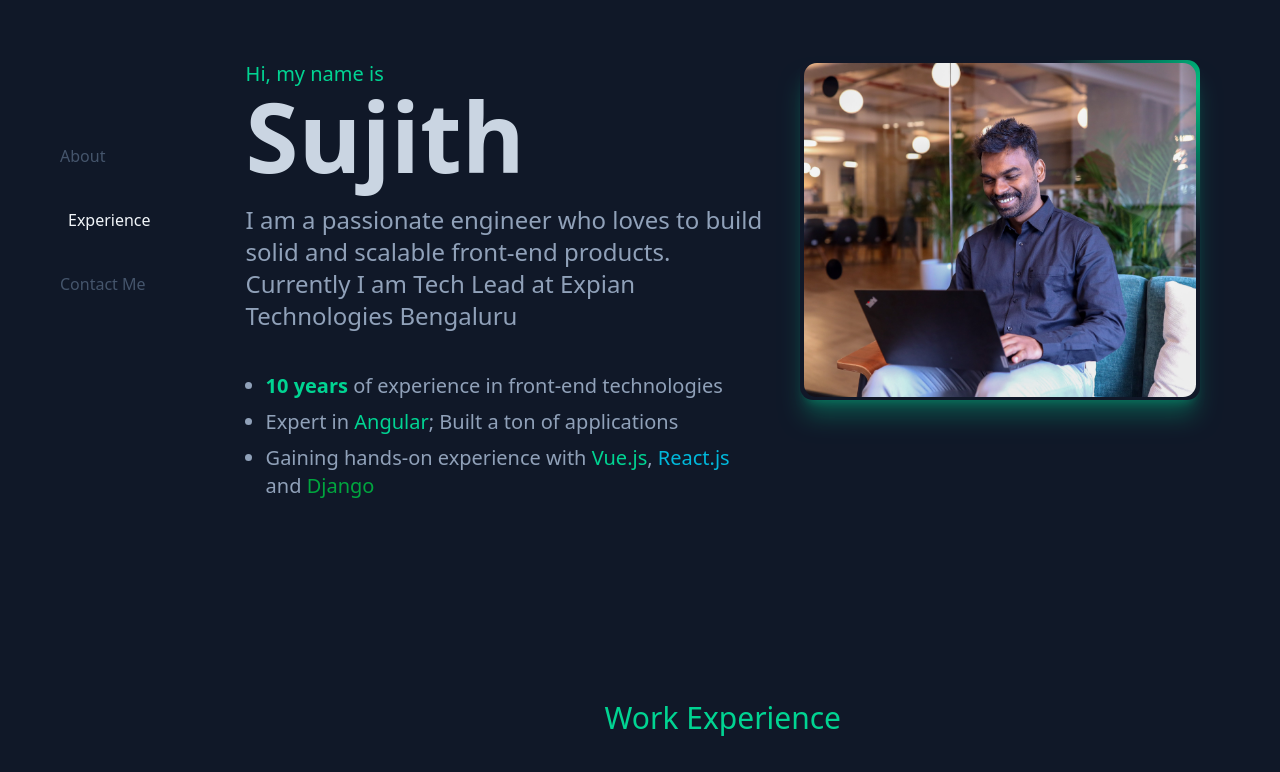
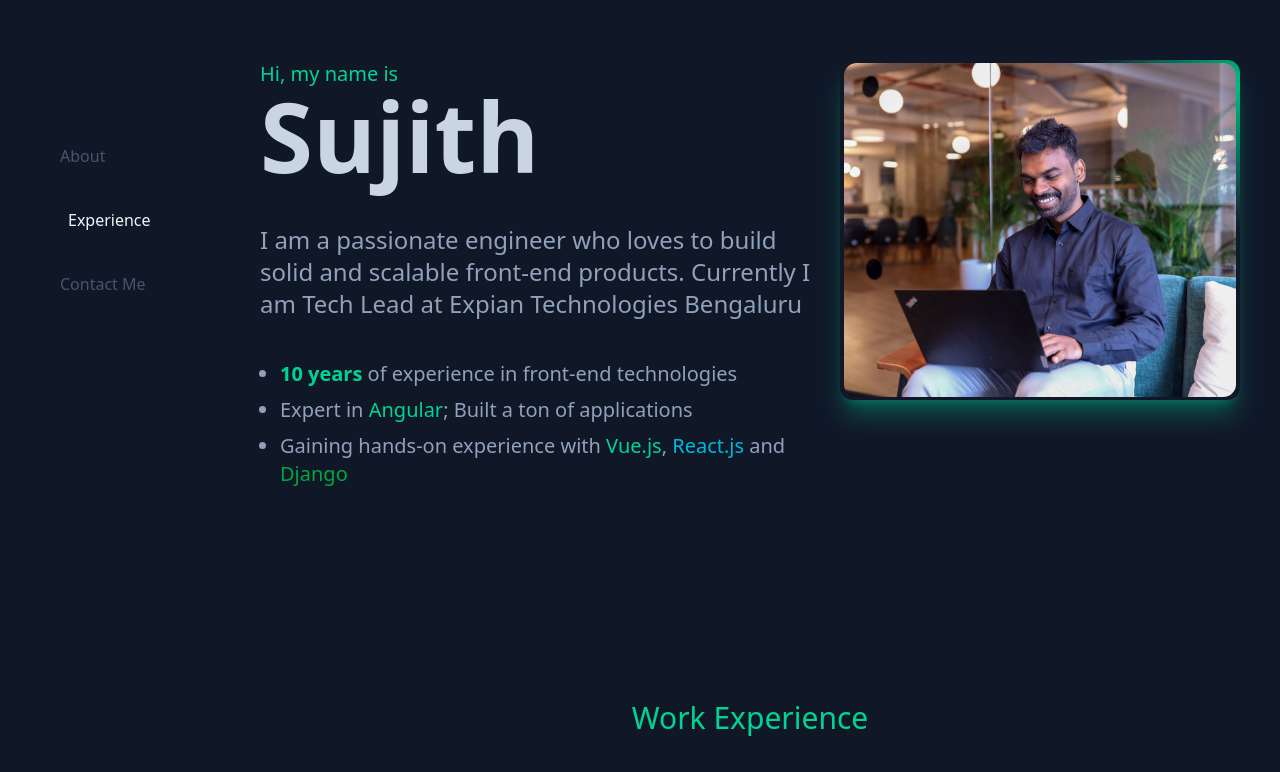
Before and after one commit to sujithsavithryma/Portfolio, a Vue app: page / in a window 1280 px wide. Shown: the part 180-952 px from the top of the page. Built offline with nearby package versions, Linux system fonts and the light colour scheme; some icons are missing.

Commit message:
Style updated

```diff
--- a/src/App.vue
+++ b/src/App.vue
@@ -4,12 +4,13 @@ import Main from './components/Main.vue'
 </script>
 
 <template>
- <div class="mx-auto min-h-screen max-w-[2000px]">
-    <div class="flex-col gap-0
+  <!-- flex-col gap-0
       lg:flex lg:flex-row lg:gap-10
       xl:flex xl:flex-row xl:gap-15
       2xl:flex 2xl:flex-row 2xl:gap-40
-      lg:px-10 2xl:px-40 ">
+      lg:px-10 2xl:px-40  -->
+ <div class="mx-auto min-h-screen max-w-[2000px]">
+    <div class="lg:px-10 2xl:px-40 grid lg:grid-cols-[220px_1fr] 2xl:grid-cols-[300px_1fr]">
       <Header />
       <Main />
     </div>
--- a/src/components/About.vue
+++ b/src/components/About.vue
@@ -14,39 +14,55 @@ for (let i = 1; i < 6; i++) {
             showImage.value = true;
             emit('loaded')
         }
-    }, 100 * i);
+    }, 450 * i);
 }
 
 
 </script>
 <template>
-    <section class="section flex flex-col
-        py-10 px-10 items-center gap-8 lg:items-start lg:py-60 lg:flex-row lg:h-screen">
-        <div class="flex justify-center lg:justify-start min-w-full lg:min-w-[400px]">
+    <!-- flex flex-col
+        py-10 px-10 items-center gap-8 lg:items-start lg:py-60 lg:flex-row lg:h-screen -->
+    <section class="section py-10 px-10 lg:px-0 gap-8 lg:py-60 lg:h-screen lg:w-full">
+        <div class="h-full grid grid-cols-[1fr, 1fr] lg:grid-cols-[1fr_400px] lg:min-w-46 gap-5">
+            <div class="flex justify-center lg:justify-start">
 
                 <TransitionGroup name="fade" tag="div">
                     <div class="fade-in-items" v-for="item in arr" :key="item">
-                    <h4 v-if="item === 1" class="text-emerald-400 text-xl text-center lg:text-left">Hi, my name is</h4>
-                    <h1 v-if="item === 2" class="text-8xl font-bold text-slate-300 mb-5 text-center lg:text-left">Sujith</h1>
+                        <h4 v-if="item === 1" class="text-emerald-400 text-xl text-center lg:text-left">Hi, my name is
+                        </h4>
+                        <h1 v-if="item === 2" class="text-8xl font-bold text-slate-300 mb-10 text-center lg:text-left">
+                            Sujith
+                        </h1>
                         <!-- <h2 v-if="item === 3" class="text-2xl font-normal text-slate-300 mb-10">Front-end Engineer</h2> -->
-                    <p v-if="item === 4" class="text-2xl mb-10 text-center lg:text-left">I am a passionate engineer who loves to build solid and
+                        <p v-if="item === 4" class="text-2xl mb-10 text-center lg:text-left">I am a passionate engineer
+                            who
+                            loves to build solid and
                             scalable front-end products.
                             Currently I am Tech Lead at Expian Technologies Bengaluru
                         </p>
                         <div v-if="item === 5" class="flex justify-center lg:justify-start">
                             <ul class="ml-5 list-disc text-xl ">
-                            <li class="pb-2"><b class="text-emerald-400">10 years</b> of experience in front-end technologies</li>
-                            <li class="pb-2">Expert in <a href="https://angular.dev/" class="link text-emerald-400 after:bg-emerald-400">Angular</a>; Built a ton of applications</li>
-                            <li class="pb-2">Gaining hands-on experience with <a href="https://vuejs.org/" class="link text-emerald-400 after:bg-emerald-400">Vue.js</a>,
-                                <a href="https://react.dev/" class="link text-cyan-500 after:bg-cyan-500">React.js</a> and
-                                <a href="https://www.djangoproject.com/" class="link text-green-600 after:bg-green-600">Django</a></li>
+                                <li class="pb-2"><b class="text-emerald-400">10 years</b> of experience in front-end
+                                    technologies</li>
+                                <li class="pb-2">Expert in <a href="https://angular.dev/"
+                                        class="link text-emerald-400 after:bg-emerald-400">Angular</a>; Built a ton of
+                                    applications</li>
+                                <li class="pb-2">Gaining hands-on experience with <a href="https://vuejs.org/"
+                                        class="link text-emerald-400 after:bg-emerald-400">Vue.js</a>,
+                                    <a href="https://react.dev/"
+                                        class="link text-cyan-500 after:bg-cyan-500">React.js</a>
+                                    and
+                                    <a href="https://www.djangoproject.com/"
+                                        class="link text-green-600 after:bg-green-600">Django</a>
+                                </li>
                             </ul>
                         </div>
                     </div>
                 </TransitionGroup>
 
             </div>
-        <div class="w-[300px] lg:w-[400px]">
+            <div class="flex justify-center">
+                <div class="w-[300px] h-[255px] lg:w-[400px] lg:h-[340px]">
                     <Transition name="slideIn">
                         <div v-if="showImage"
                             class="flex items-center  justify-center w-[300px] h-[255px] lg:w-[400px] lg:h-[340px] awesome-border rounded-[1vw] shadow-xl/30 shadow-emerald-400">
@@ -54,5 +70,8 @@ for (let i = 1; i < 6; i++) {
                         </div>
                     </Transition>
                 </div>
+            </div>
+        </div>
+
     </section>
 </template>
--- a/src/components/Contact.vue
+++ b/src/components/Contact.vue
@@ -11,7 +11,7 @@ watchEffect(() => {
 </script>
 
 <template>
-    <section v-if="showTitle" id="contact" class="section py-10 max-w-[700px] flex flex-col items-center
+    <section v-if="showTitle" id="contact" class="section py-10 w-full flex flex-col items-center
          lg:my-100">
         <h3 class="text-6xl text-emerald-400 mb-10 ">Get In Touch</h3>
         <div class="flex flex-col mb-10 text-center">
--- a/src/components/Experience.vue
+++ b/src/components/Experience.vue
@@ -93,8 +93,8 @@ watchEffect(() => {
 
 </script>
 <template>
-    <section v-if="showTitle" id="experience" class="section py-20">
-        <h3 class="text-3xl text-emerald-400 mb-10 text-center">Work Experience</h3>
+    <section id="experience" class="section py-20">
+        <h3 v-if="showTitle" class="text-3xl text-emerald-400 mb-20 text-center">Work Experience</h3>
         <div class="px-10" v-if="workExperience.length">
             <ul
                 class="relative before:absolute before:top-[10px] before:left-[0] before:border-l-1  before:border-emerald-800 before:h-full ">
@@ -103,7 +103,7 @@ watchEffect(() => {
                         class="relative pl-10 before:absolute before:top-[6px] before:left-[-12px] before:h-6 before:w-6 before:border-1 before:border-emerald-800 before:bg-gray-900 before:rounded-full">
                         <div v-if="work" class="flex flex-col gap-1 mb-10">
                             <h4 class="text-2xl font-semibold text-slate-300">{{ work.designation }}</h4>
-                            <div class="flex flex-col gap-2 mb-2">
+                            <div class="flex flex-col items-start gap-2 mb-2">
                                 <a class="link text-emerald-400 text-lg after:bg-emerald-400" v-if="work.url"
                                     :href="work.url">
                                     {{ work.organization }}
--- a/src/components/Header.vue
+++ b/src/components/Header.vue
@@ -11,6 +11,7 @@ const activeTextClass = 'translate-x-2';
 const hoverTextClass = 'group-hover:translate-x-2 group-hover:text-emerald-400';
 const activeTextColor = 'text-slate-100';
 const inactiveTextColor = 'text-slate-600';
+
 
 function updateActiveSection() {
     const sections = document.querySelectorAll('.section');
@@ -72,11 +73,11 @@ onBeforeUnmount(() => {
         lg:hidden xl:hidden 2xl:hidden">
         <nav>
             <ul class="w-max flex gap-10">
-                <li class="group" :class="[activeLink === 'about' ? activeTextColor : inactiveTextColor]">
-                    <a href="#about" class="flex items-center gap-1" @click="activeLink = 'about'">
-                        <FaHouseUser :class="[activeLink === 'about' ? activeIconClass : hoverIconClass]"
+                <li class="group" :class="[activeLink === '' ? activeTextColor : inactiveTextColor]">
+                    <a href="#" class="flex items-center gap-1" @click="activeLink = ''">
+                        <FaHouseUser :class="[activeLink === '' ? activeIconClass : hoverIconClass]"
                             class="transition-all hidden" />
-                        <span :class="[activeLink === 'about' ? activeTextClass : hoverTextClass]" class="transition-all">About</span>
+                        <span :class="[activeLink === '' ? activeTextClass : hoverTextClass]" class="transition-all">About</span>
                     </a>
                 </li>
                 <li class="group" :class="[activeLink === 'experience' ? activeTextColor : inactiveTextColor]">
--- a/src/components/Main.vue
+++ b/src/components/Main.vue
@@ -7,12 +7,12 @@ import {ref } from 'vue'
 const aboutLoaded = ref(false)
 
 function loaded() {
-    console.log('loaded')
     aboutLoaded.value = true;
 }
 </script>
 <template>
-    <main class="flex flex-col sm:items-center ">
+    <!-- flex flex-col sm:items-center  -->
+    <main class="grid lg:min-w-full">
         <About @loaded="loaded" />
         <Experience :aboutLoaded="aboutLoaded" />
         <Contact :aboutLoaded="aboutLoaded"/>
--- a/src/style.css
+++ b/src/style.css
@@ -2,7 +2,7 @@
 
 .fade-enter-active,
 .fade-leave-active {
-  transition: all 0.5s ease;
+  transition: opacity 0.5s ease-in-out, transform 0.5s ease-in;
 }
 
 .fade-enter-from,
```
Lines whose indentation alone changed are shown as unchanged.
